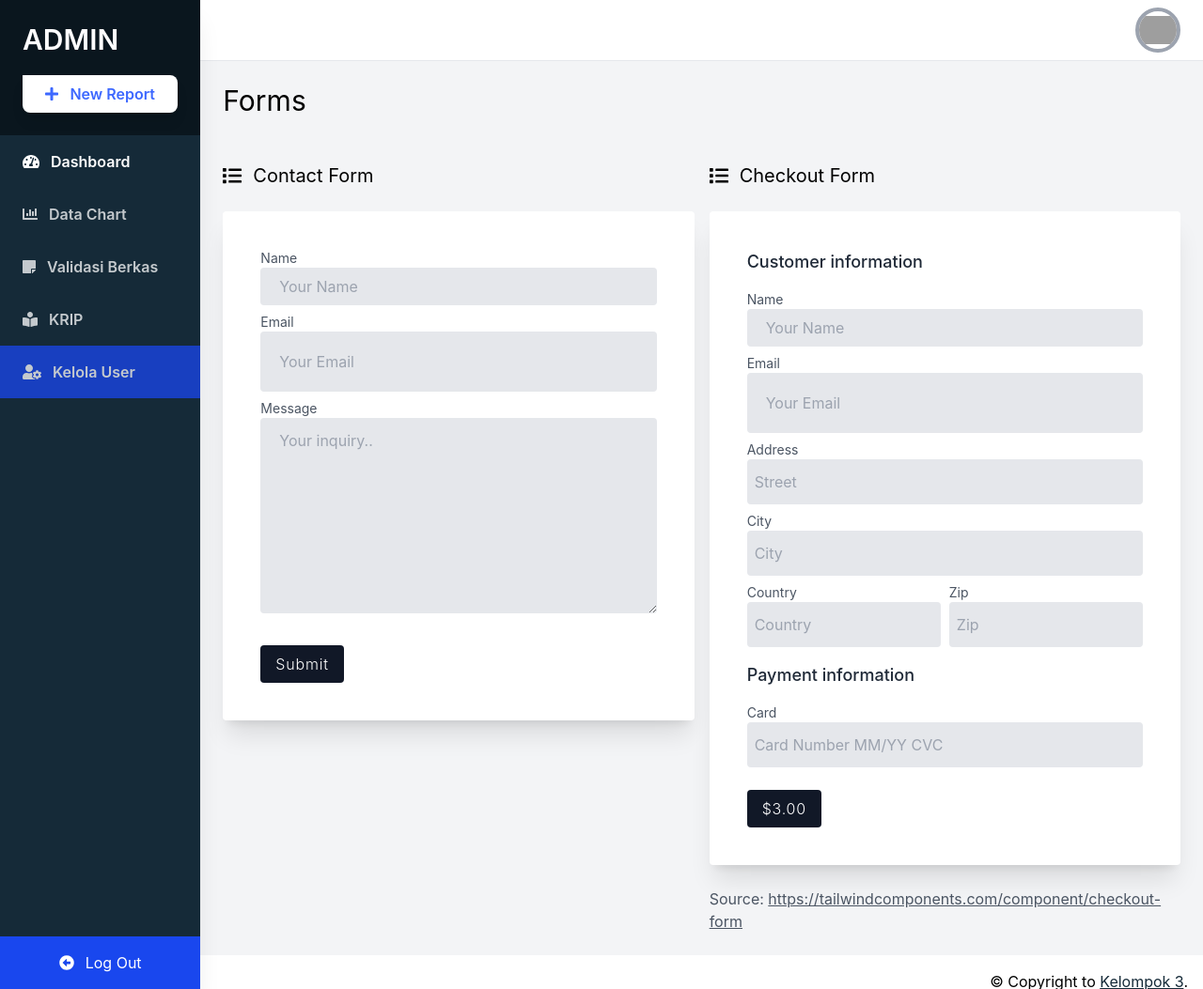
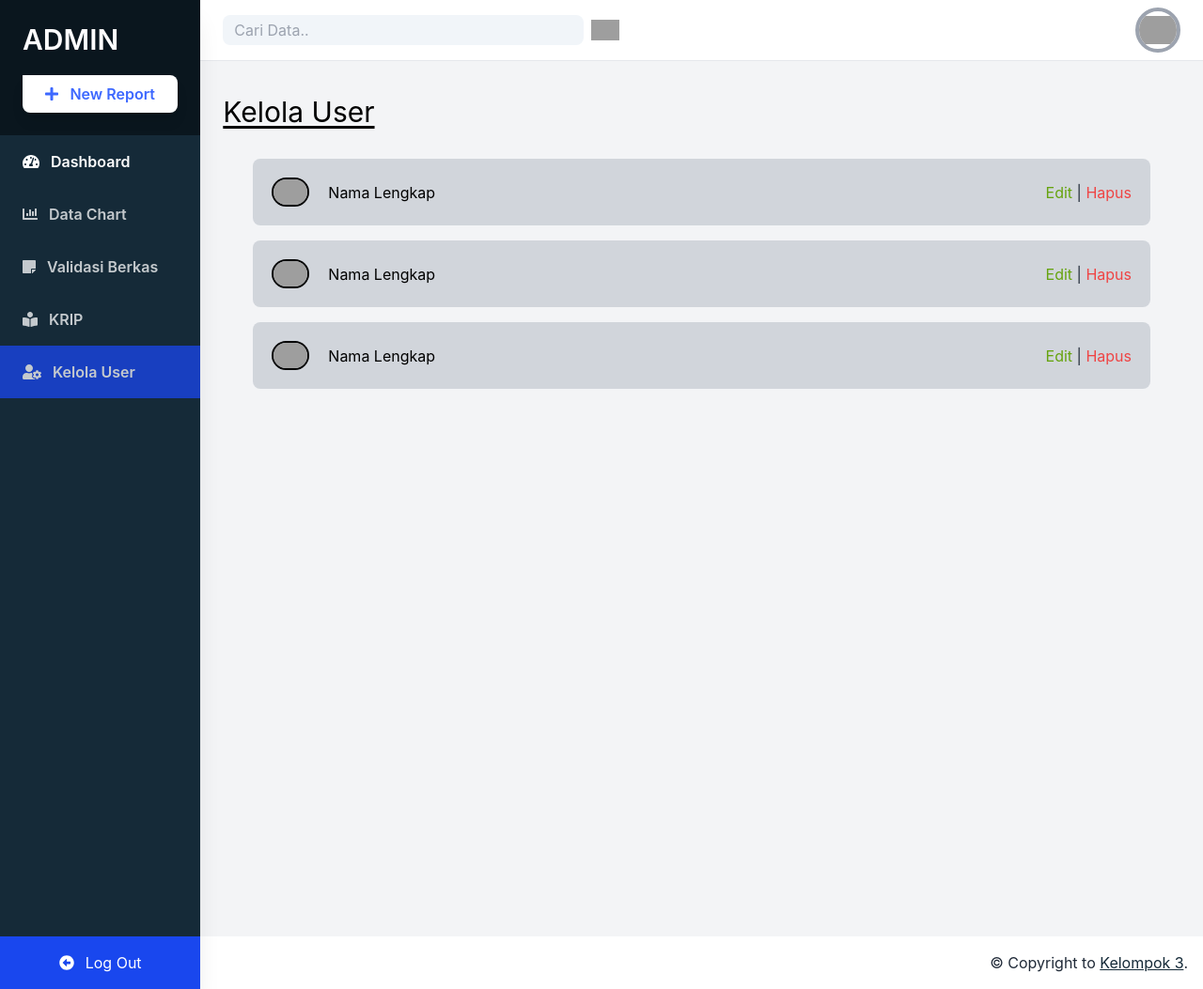
Before and after one commit to Queniex/Aplikasi-Pensiun, a PHP site: page /user.php in a window 1280 px wide. Shown: the whole page at 94% size. Run offline with PHP 8.4, Linux system fonts and the light colour scheme; some libraries are stand-ins or nearby versions; grey boxes are pictures that could not be loaded.

Commit message:
update kelola user

```diff
--- a/Public/Admin/user.php
+++ b/Public/Admin/user.php
@@ -3,12 +3,14 @@
 <head>
     <meta charset="UTF-8">
     <meta name="viewport" content="width=device-width, initial-scale=1.0">
-    <title>Tailwind Admin Template</title>
+    <title>Kelola User</title>
     <meta name="author" content="David Grzyb">
     <meta name="description" content="">
 
     <!-- Link tailwind -->
     <script src="https://cdn.tailwindcss.com"></script>
+    <!-- Link Daisyui -->
+    <link href="https://cdn.jsdelivr.net/npm/daisyui@2.46.1/dist/full.css" rel="stylesheet" type="text/css" />
 
     <script>
         tailwind.config = {
@@ -85,14 +87,21 @@
     <div class="w-full flex flex-col h-screen overflow-y-hidden">
         <!-- Desktop Header -->
         <header class="w-full items-center bg-white py-2 px-6 hidden sm:flex">
-            <div class="w-1/2"></div>
+            <div class="w-1/2">
+            <form action="" method="post" class="flex gap-2">
+            <input type="text" id="keyword" name="keyword" autofocus autocomplete="off" placeholder="Cari Data.." class="rounded-lg bg-slate-100 block px-3 py-1 w-96 outline-none">
+            <button type="submit" name="search">
+              <img src="../../dist/images/search.png" alt="cari" width="30px">
+            </button>
+          </form>
+            </div>
             <div x-data="{ isOpen: false }" class="relative w-1/2 flex justify-end">
                 <button @click="isOpen = !isOpen" class="realtive z-10 w-12 h-12 rounded-full overflow-hidden border-4 border-gray-400 hover:border-gray-300 focus:border-gray-300 focus:outline-none">
                     <img src="../../dist/images/Profile.png">
                 </button>
                 <button x-show="isOpen" @click="isOpen = false" class="h-full w-full fixed inset-0 cursor-default"></button>
                 <div x-show="isOpen" class="absolute w-32 bg-white rounded-lg shadow-lg py-2 mt-16">
-                    <a href="#" class="block px-4 py-2 account-link hover:text-white">Account</a>
+                    <a href="cekakun.php" class="block px-4 py-2 account-link hover:text-white">Account</a>
                 </div>
             </div>
         </header>
@@ -138,79 +147,69 @@
 
         <div class="w-full h-screen overflow-x-hidden border-t flex flex-col">
             <main class="w-full flex-grow p-6">
-                <h1 class="w-full text-3xl text-black pb-6">Forms</h1>
-
-                <div class="flex flex-wrap">
-                    <div class="w-full lg:w-1/2 my-6 pr-0 lg:pr-2">
-                        <p class="text-xl pb-6 flex items-center">
-                            <i class="fas fa-list mr-3"></i> Contact Form
-                        </p>
-                        <div class="leading-loose">
-                            <form class="p-10 bg-white rounded shadow-xl">
-                                <div class="">
-                                    <label class="block text-sm text-gray-600" for="name">Name</label>
-                                    <input class="w-full px-5 py-1 text-gray-700 bg-gray-200 rounded" id="name" name="name" type="text" required="" placeholder="Your Name" aria-label="Name">
+            <!------------------------------------------------------------------->
+                <h1 class="sm:mb-3 lg:text-3xl w-1/2 lg:mt-3 lg:mb-3 text-black underline underline-offset-4">Kelola User</h1>
+                <div class="flex flex-col mt-4 mb-8 mx-8">
+                    <div class="flex flex-wrap w-full bg-gray-300 rounded-lg h-25 mt-4">
+                        <div class="flex-1 p-5 ">
+                            <div class="flex flex-wrap justify-start ">
+                                <div class="flex-0 rounded-full">
+                                    <img class="border-2 border-black rounded-full" width="40px" src="../../dist/images/Profile.png">
                                 </div>
-                                <div class="mt-2">
-                                    <label class="block text-sm text-gray-600" for="email">Email</label>
-                                    <input class="w-full px-5  py-4 text-gray-700 bg-gray-200 rounded" id="email" name="email" type="text" required="" placeholder="Your Email" aria-label="Email">
+                                <div class="flex-1 self-center mx-5">
+                                <h3 class="text-black">Nama Lengkap</h3>
                                 </div>
-                                <div class="mt-2">
-                                    <label class=" block text-sm text-gray-600" for="message">Message</label>
-                                    <textarea class="w-full px-5 py-2 text-gray-700 bg-gray-200 rounded" id="message" name="message" rows="6" required="" placeholder="Your inquiry.." aria-label="Email"></textarea>
+                            </div>
+                        </div>
+                        <div class="flex-1 p-5 self-center">
+                                <div class="flex flex-wrap justify-end">
+                                <span>
+                                      <button data-modal-target="popup-approve" data-modal-toggle="popup-approve" type="button" class="text-lime-600 hover:text-white">Edit</button> | <button data-modal-target="popup-modal" data-modal-toggle="popup-modal" type="button" class="text-red-500 hover:text-white">Hapus</button>
+                                    </span>
                                 </div>
-                                <div class="mt-6">
-                                    <button class="px-4 py-1 text-white font-light tracking-wider bg-gray-900 rounded" type="submit">Submit</button>
-                                </div>
-                            </form>
                         </div>
                     </div>
 
-                    <div class="w-full lg:w-1/2 mt-6 pl-0 lg:pl-2">
-                        <p class="text-xl pb-6 flex items-center">
-                            <i class="fas fa-list mr-3"></i> Checkout Form
-                        </p>
-                        <div class="leading-loose">
-                            <form class="p-10 bg-white rounded shadow-xl">
-                                <p class="text-lg text-gray-800 font-medium pb-4">Customer information</p>
-                                <div class="">
-                                    <label class="block text-sm text-gray-600" for="cus_name">Name</label>
-                                    <input class="w-full px-5 py-1 text-gray-700 bg-gray-200 rounded" id="cus_name" name="cus_name" type="text" required="" placeholder="Your Name" aria-label="Name">
+                    <div class="flex flex-wrap w-full bg-gray-300 rounded-lg h-25 mt-4">
+                        <div class="flex-1 p-5 ">
+                            <div class="flex flex-wrap justify-start">
+                                <div class="flex-0 rounded-full">
+                                    <img class="border-2 border-black rounded-full" width="40px" src="../../dist/images/Profile.png">
                                 </div>
-                                <div class="mt-2">
-                                    <label class="block text-sm text-gray-600" for="cus_email">Email</label>
-                                    <input class="w-full px-5  py-4 text-gray-700 bg-gray-200 rounded" id="cus_email" name="cus_email" type="text" required="" placeholder="Your Email" aria-label="Email">
+                                <div class="flex-1 self-center mx-5">
+                                <h3 class="text-black">Nama Lengkap</h3>
                                 </div>
-                                <div class="mt-2">
-                                    <label class=" block text-sm text-gray-600" for="cus_email">Address</label>
-                                    <input class="w-full px-2 py-2 text-gray-700 bg-gray-200 rounded" id="cus_email" name="cus_email" type="text" required="" placeholder="Street" aria-label="Email">
+                            </div>
+                        </div>
+                        <div class="flex-1 p-5 self-center">
+                                <div class="flex flex-wrap justify-end">
+                                <span>
+                                      <button data-modal-target="popup-approve" data-modal-toggle="popup-approve" type="button" class="text-lime-600 hover:text-white">Edit</button> | <button data-modal-target="popup-modal" data-modal-toggle="popup-modal" type="button" class="text-red-500 hover:text-white">Hapus</button>
+                                    </span>
                                 </div>
-                                <div class="mt-2">
-                                    <label class="text-sm block text-gray-600" for="cus_email">City</label>
-                                    <input class="w-full px-2 py-2 text-gray-700 bg-gray-200 rounded" id="cus_email" name="cus_email" type="text" required="" placeholder="City" aria-label="Email">
+                        </div>
+                    </div>
+
+                    <div class="flex flex-wrap w-full bg-gray-300 rounded-lg h-25 mt-4">
+                        <div class="flex-1 p-5 ">
+                            <div class="flex flex-wrap justify-start">
+                                <div class="flex-0 rounded-full">
+                                    <img class="border-2 border-black rounded-full" width="40px" src="../../dist/images/Profile.png">
                                 </div>
-                                <div class="inline-block mt-2 w-1/2 pr-1">
-                                    <label class="block text-sm text-gray-600" for="cus_email">Country</label>
-                                    <input class="w-full px-2 py-2 text-gray-700 bg-gray-200 rounded" id="cus_email" name="cus_email" type="text" required="" placeholder="Country" aria-label="Email">
+                                <div class="flex-1 self-center mx-5">
+                                <h3 class="text-black">Nama Lengkap</h3>
                                 </div>
-                                <div class="inline-block mt-2 -mx-1 pl-1 w-1/2">
-                                    <label class="block text-sm text-gray-600" for="cus_email">Zip</label>
-                                    <input class="w-full px-2 py-2 text-gray-700 bg-gray-200 rounded" id="cus_email"  name="cus_email" type="text" required="" placeholder="Zip" aria-label="Email">
+                            </div>
+                        </div>
+                        <div class="flex-1 p-5 self-center">
+                                <div class="flex flex-wrap justify-end">
+                                <span>
+                                      <button data-modal-target="popup-edit" data-modal-toggle="popup-edit" type="button" class="text-lime-600 hover:text-white">Edit</button> | <button data-modal-target="popup-hapus" data-modal-toggle="popup-hapus" type="button" class="text-red-500 hover:text-white">Hapus</button>
+                                    </span>
                                 </div>
-                                <p class="text-lg text-gray-800 font-medium py-4">Payment information</p>
-                                <div class="">
-                                    <label class="block text-sm text-gray-600" for="cus_name">Card</label>
-                                    <input class="w-full px-2 py-2 text-gray-700 bg-gray-200 rounded" id="cus_name" name="cus_name" type="text" required="" placeholder="Card Number MM/YY CVC" aria-label="Name">
-                                </div>
-                                <div class="mt-6">
-                                    <button class="px-4 py-1 text-white font-light tracking-wider bg-gray-900 rounded" type="submit">$3.00</button>
-                                </div>
-                            </form>
                         </div>
-                        <p class="pt-6 text-gray-600">
-                            Source: <a class="underline" href="https://tailwindcomponents.com/component/checkout-form">https://tailwindcomponents.com/component/checkout-form</a>
-                        </p>
                     </div>
+
                 </div>
             </main>
 
```
